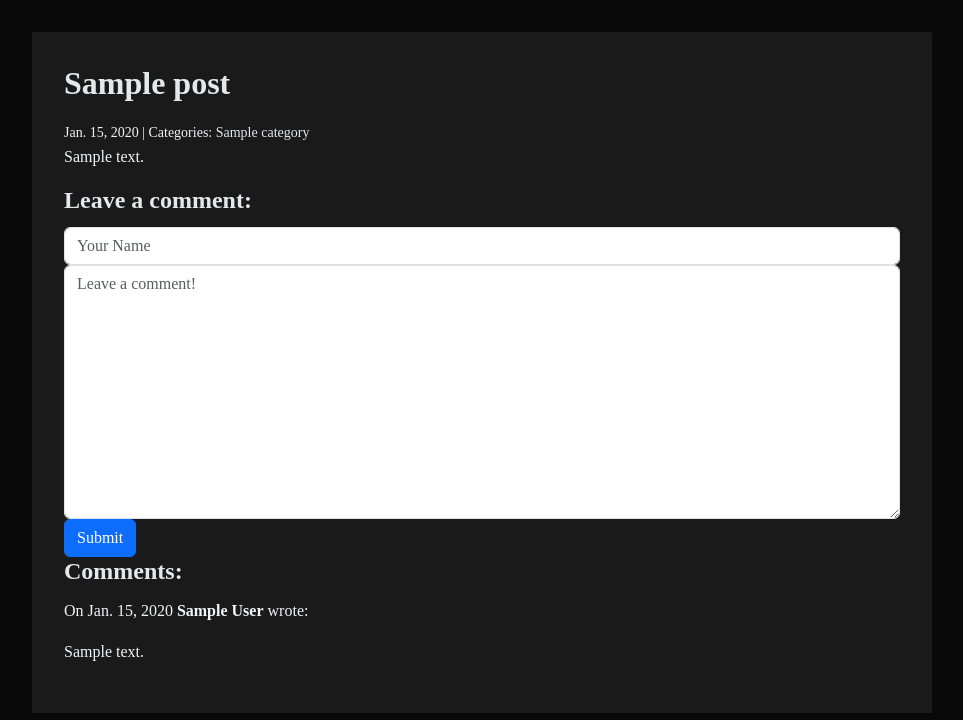
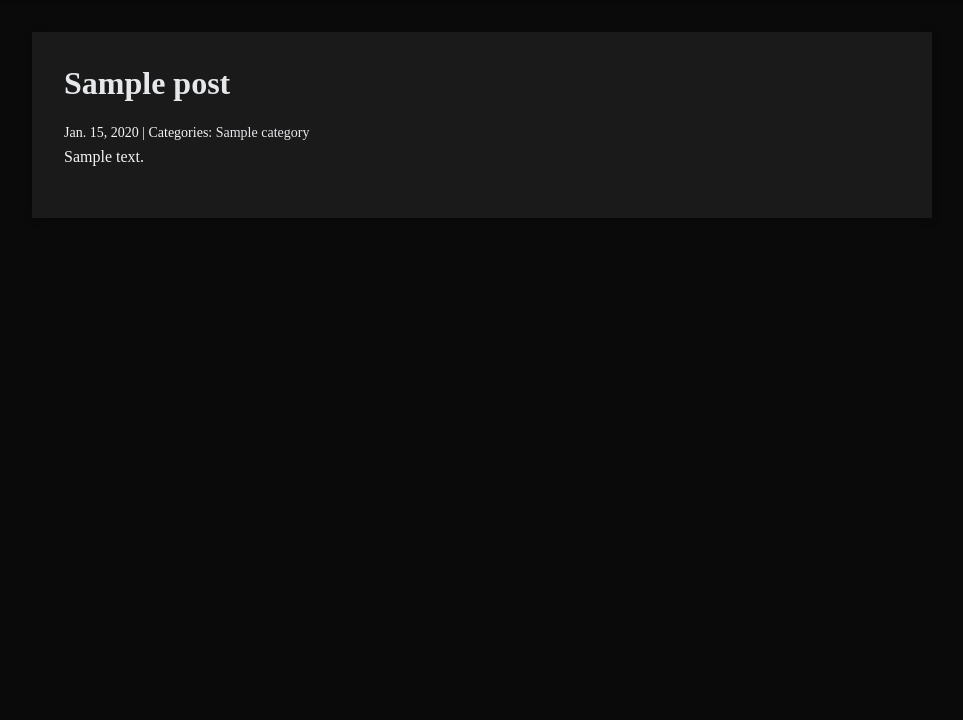
Before and after one commit to Trackpaddin/django-blog, a Django app: page /post/1/ in a window 1280 px wide. Shown: the part 80-800 px from the top of the page, without its empty margins (158-1121 px from the left). Run offline with Django 5.2, Linux system fonts and the light colour scheme; tables that the repository leaves empty hold one stand-in row (values such as "Sample post"); some libraries are stand-ins or nearby versions.

Commit message:
Remove comment functionality

```diff
--- a/blog/admin.py
+++ b/blog/admin.py
@@ -4,7 +4,7 @@
 from django.contrib import admin
 from django.urls import reverse
 from django.utils.html import format_html
-from blog.models import Category, Comment, Post
+from blog.models import Category, Post
 from django.utils import timezone
 
 class CategoryAdmin(admin.ModelAdmin):
@@ -40,9 +40,5 @@ class PostAdmin(admin.ModelAdmin):
         return '-'
     preview_link.short_description = 'Preview' # type: ignore
 
-class CommentAdmin(admin.ModelAdmin):
-    pass
-
 admin.site.register(Category, CategoryAdmin)
 admin.site.register(Post, PostAdmin)
-admin.site.register(Comment, CommentAdmin)
--- a/blog/forms.py
+++ b/blog/forms.py
@@ -1,16 +1 @@
 # blog/forms.py
-
-from django import forms
-
-class CommentForm(forms.Form):
-    author = forms.CharField(
-        max_length=60,
-        widget=forms.TextInput(
-            attrs={"class": "form-control", "placeholder": "Your Name"}
-        ),
-    )
-    body = forms.CharField(
-        widget=forms.Textarea(
-            attrs={"class": "form-control", "placeholder": "Leave a comment!"}
-        )
-    )
--- a/blog/models.py
+++ b/blog/models.py
@@ -28,12 +28,3 @@ class Post(models.Model):
 
     def __str__(self):
         return self.title
-
-class Comment(models.Model):
-    author = models.CharField(max_length=100)
-    body = models.TextField()
-    created_on = models.DateTimeField(auto_now_add=True)
-    post = models.ForeignKey("Post", on_delete=models.CASCADE)
-
-    def __str__(self):
-        return f"Comment by {self.author} on {self.post.title}"
--- a/blog/templates/blog/detail.html
+++ b/blog/templates/blog/detail.html
@@ -11,32 +11,8 @@
     <small>
         {{ post.created_on.date }} | Categories:
         {% for category in post.categories.all %}
-            <a href="{% url 'blog_category' category.name %}">
-                {{ category.name }}
-            </a>
+            <a href="{% url 'blog_category' category.name %}">{{ category.name }}</a>
         {% endfor %}
     </small>
     <p>{{ post.body | safe }}</p>
-
-    <h3>Leave a comment:</h3>
-    <form method="post">
-        {% csrf_token %}
-        <div>
-            {{ form.author }}
-        </div>
-        <div>
-            {{ form.body }}
-        </div>
-        <button type="submit" class="btn btn-primary">Submit</button>
-    </form>
-
-    <h3>Comments:</h3>
-    {% for comment in comments %}
-        <p>
-            On {{ comment.created_on.date }} <b>{{ comment.author }}</b> wrote:
-        </p>
-        <p>
-            {{ comment.body | linebreaks }}
-        </p>
-    {% endfor %}
 {% endblock page_content %}
--- a/blog/views.py
+++ b/blog/views.py
@@ -1,9 +1,7 @@
 # blog/views.py
 
-from django.http import HttpResponseRedirect
 from django.shortcuts import render, get_object_or_404
-from blog.models import Post, Comment
-from blog.forms import CommentForm
+from blog.models import Post
 from django.db.models import Q
 from django.contrib.admin.views.decorators import staff_member_required
 
@@ -50,23 +48,8 @@ def blog_category(request, category):
 
 def blog_detail(request, pk):
     post = Post.objects.get(pk=pk, status="published")
-    form = CommentForm()
-    if request.method == "POST":
-        form = CommentForm(request.POST)
-        if form.is_valid():
-            comment = Comment(
-                author=form.cleaned_data["author"],
-                body=form.cleaned_data["body"],
-                post=post,
-            )
-            comment.save()
-            return HttpResponseRedirect(request.path_info)
-
-    comments = Comment.objects.filter(post=post)
     context = {
         "post": post,
-        "comments": comments,
-        "form": CommentForm(),
     }
     return render(request, "blog/detail.html", context)
 
--- a/static/css/styles.css
+++ b/static/css/styles.css
@@ -79,7 +79,6 @@ a:hover {
 
 .card-custom {
   background: var(--color-card);
-  /* border-radius: 12px; */
   box-shadow: var(--shadow-base);
   padding: 32px;
   margin: auto;
```
Also changed, not shown: blog/migrations/0005_delete_comment.py (added).
